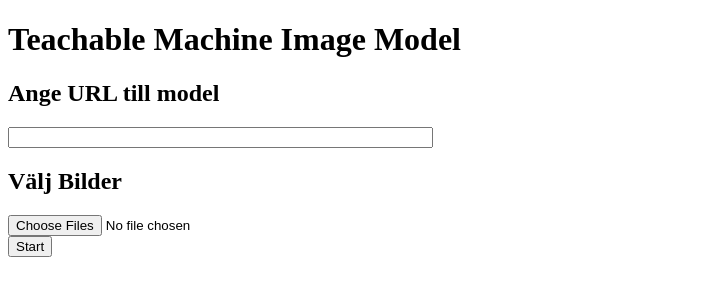
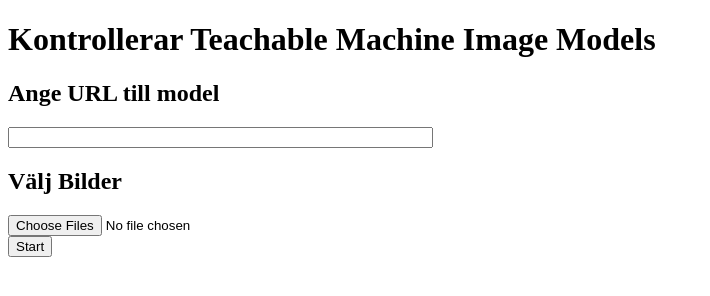
Before and after one commit to jkat74nti/webb_app_testa_model_och_data, a plain HTML site: page index.html in a window 1280 px wide. Shown: the whole page, without its empty margins (0-710 px from the left). Drawn offline with Linux system fonts and the light colour scheme.

Commit message:
Ändrat rubriken för att tydliggöra användning

```diff
--- a/index.html
+++ b/index.html
@@ -10,7 +10,7 @@
 
 </head>
 <body>
-<div><h1>Teachable Machine Image Model</h1></div>
+<div><h1>Kontrollerar Teachable Machine Image Models</h1></div>
 <h2>Ange URL till model</h2>
 <input type="text" name="model-input" id="model-input"  size="50">
 
```
